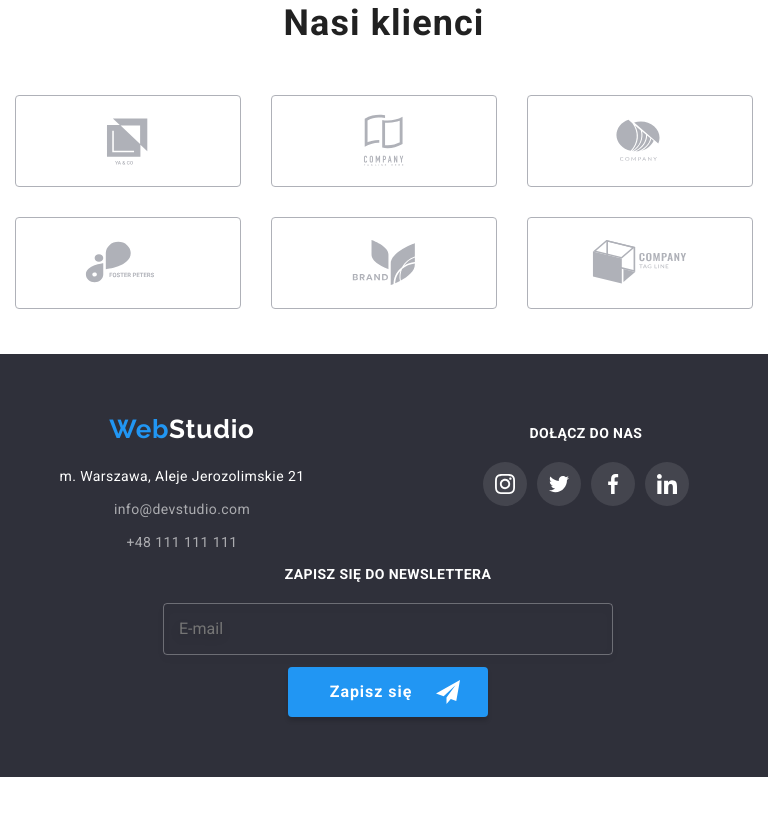
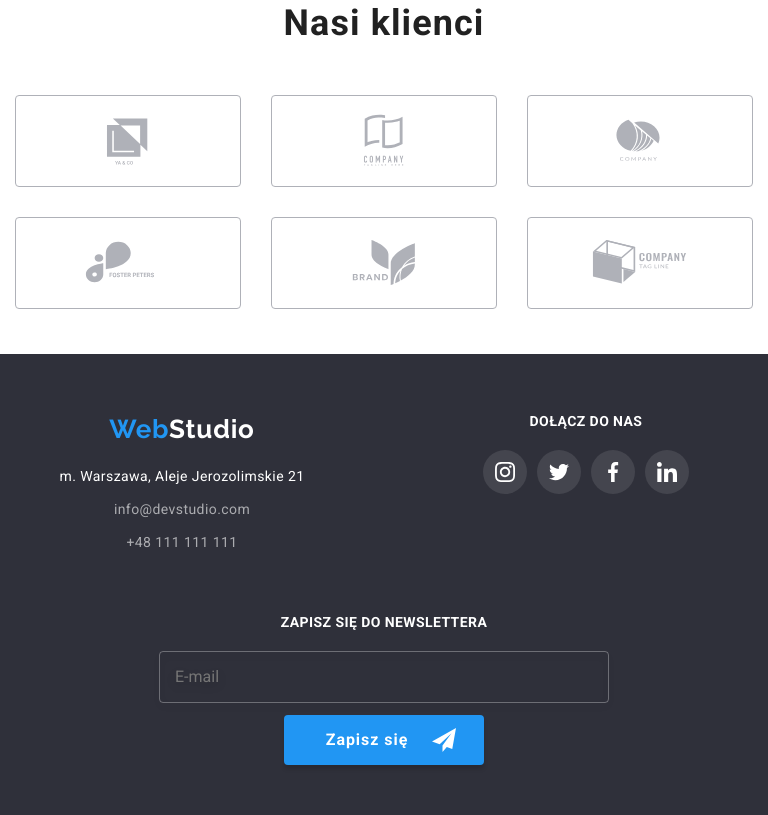
Before and after one commit to krystianklimczak/goit-markup-hw-08, a plain HTML site: page index.html in a window 768 px wide. Shown: the part 2696-3511 px from the top of the page. Before the commit the page ends 3473 px from the top, so only its background shows below. Drawn offline with nearby package versions, Linux system fonts and the light colour scheme.

Commit message:
added media queries to tablet view

```diff
--- a/sass/components/_footer.scss
+++ b/sass/components/_footer.scss
@@ -36,6 +36,9 @@
         @media screen and (max-width: 767px) {
             padding-top: 0;
         }
+        @media screen and (min-width: 768px) and (max-width: 1199px) {
+            padding-top: 0;
+        }
     }
     &__title {
         font-weight: 700;
@@ -66,6 +69,8 @@
         @media screen and (min-width: 768px) and (max-width: 1199px) {
             grid-column-start: 1;
             grid-column-end: 3;
+            padding: 0;
+            margin-top: 60px;
         }
     }
 }
```
Also changed, not shown: css/main.min.css, 1 other file.
